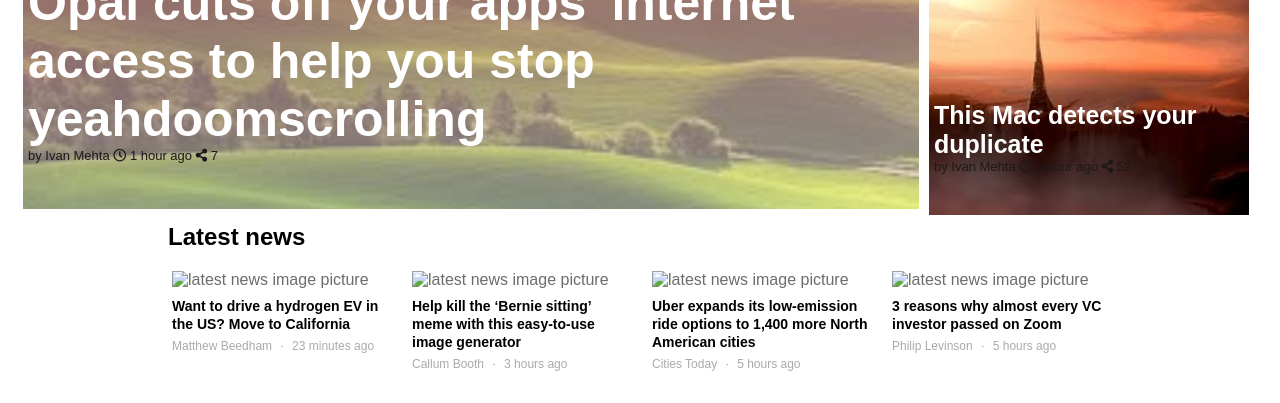
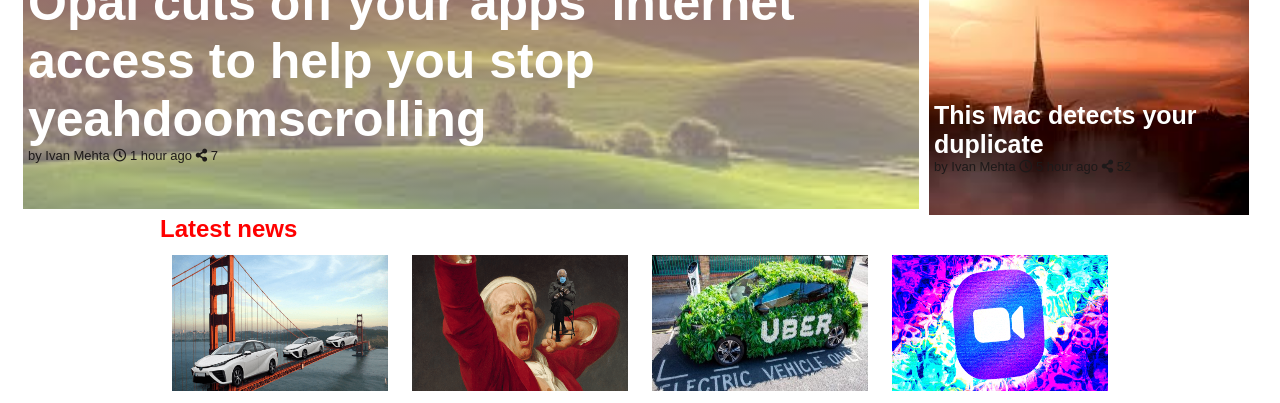
Before and after one commit to amiraabouhadid/TheNextWebClone, a plain HTML site: page index.html in a window 1280 px wide. Shown: the part 371-774 px from the top of the page. Drawn offline with Linux system fonts and the light colour scheme.

Commit message:
Add images in latest news section

```diff
--- a/index.html
+++ b/index.html
@@ -125,7 +125,7 @@
       <h2>Latest news</h2>
       <div id="ln-articles-container" class="grid">
         <article>
-          <a href="#"><img src="./pictures/latest-news/ln-1.webp" alt="latest news image picture"></a>
+          <a href="#"><img src="pictures/ln-1.webp" alt="latest news image picture"></a>
           <div class="ln-text flex">
             <h4><a href="#">Want to drive a hydrogen EV in the US? Move to California</a></h4>
             <ul class="flex">
@@ -135,7 +135,7 @@
           </div>
         </article>
         <article>
-          <a href="#"><img src="./pictures/latest-news/ln-2.webp" alt="latest news image picture"></a>
+          <a href="#"><img src="pictures/ln-2.webp" alt="latest news image picture"></a>
           <div class="ln-text flex">
             <h4><a href="#">Help kill the ‘Bernie sitting’ meme with this easy-to-use image generator</a></h4>
             <ul class="flex">
@@ -145,7 +145,7 @@
           </div>
         </article>
         <article>
-          <a href="#"><img src="./pictures/latest-news/ln-3.jpg" alt="latest news image picture"></a>
+          <a href="#"><img src="pictures/ln-3.jpg" alt="latest news image picture"></a>
           <div class="ln-text flex">
             <h4><a href="#">Uber expands its low-emission ride options to 1,400 more North American cities</a></h4>
             <ul class="flex">
@@ -155,7 +155,7 @@
           </div>
         </article>
         <article>
-          <a href="#"><img src="./pictures/latest-news/ln-4.webp" alt="latest news image picture"></a>
+          <a href="#"><img src="/pictures/ln-4.webp" alt="latest news image picture"></a>
           <div class="ln-text flex">
             <h4><a href="#">3 reasons why almost every VC investor passed on Zoom</a></h4>
             <ul class="flex">
@@ -165,7 +165,7 @@
           </div>
         </article>
         <article>
-          <a href="#"><img src="./pictures/latest-news/ln-5.webp" alt="latest news image picture"></a>
+          <a href="#"><img src="pictures/ln-5.webp" alt="latest news image picture"></a>
           <div class="ln-text flex">
             <h4><a href="#">It’s happening! World’s biggest diesel factory pivots to electric motors</a></h4>
             <ul class="flex">
@@ -175,7 +175,7 @@
           </div>
         </article>
         <article>
-          <a href="#"><img src="./pictures/latest-news/ln-6.jpg" alt="latest news image picture"></a>
+          <a href="#"><img src="pictures/ln-6.jpg" alt="latest news image picture"></a>
           <div class="ln-text flex">
             <h4><a href="#">This nearly inexplicable exoplanet has the density of cotton candy</a></h4>
             <ul class="flex">
@@ -185,7 +185,7 @@
           </div>
         </article>
         <article>
-          <a href="#"><img src="./pictures/latest-news/ln-7.jpg" alt="latest news image picture"></a>
+          <a href="#"><img src="pictures/ln-7.jpg" alt="latest news image picture"></a>
           <div class="ln-text flex">
             <h4><a href="#">The future of US government vehicles is electric</a></h4>
             <ul class="flex">
@@ -195,7 +195,7 @@
           </div>
         </article>
         <article>
-          <a href="#"><img src="./pictures/latest-news/ln-8.jpg" alt="latest news image picture"></a>
+          <a href="#"><img src="pictures/ln-8.jpg" alt="latest news image picture"></a>
           <div class="ln-text flex">
             <h4><a href="#">Signal is drama-free for now, but it should prepare for the worst</a></h4>
             <ul class="flex">
--- a/style.css
+++ b/style.css
@@ -128,8 +128,17 @@
 }
 
 /* latest news */
+#latestnews {
+  width:90%;
+  margin:2rem auto 2rem auto;
+
+}
 #latestnews h2 {
-  padding: 0.5rem;
+  color: red;
+  font-size: 1.5rem;
+  font-weight: 900;
+  font-family: Avalon, sans-serif;
+  width: 100%;
 }
 
 #ln-articles-container img {
```
